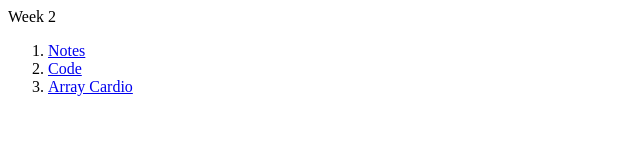
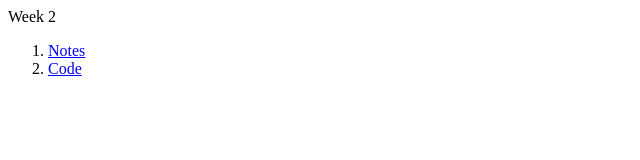
Before and after one commit to AdamNielsen7/FrontendDevelopmentII, a plain HTML site: page week5/index.html in a window 1280 px wide. Shown: the whole page, without its empty margins (0-640 px from the left). Drawn offline with Linux system fonts and the light colour scheme; files whose address does not match are found by name.

Commit message:
removed cardio from week5

```diff
--- a/week5/index.html
+++ b/week5/index.html
@@ -11,7 +11,6 @@
     <ol>
         <li> <a href="notes.html">Notes</a></li>
         <li> <a href="code.html">Code</a></li>
-        <li> <a href="Array Cardio.html">Array Cardio</a></li>
     </ol>
 </body>
 </html>
```
